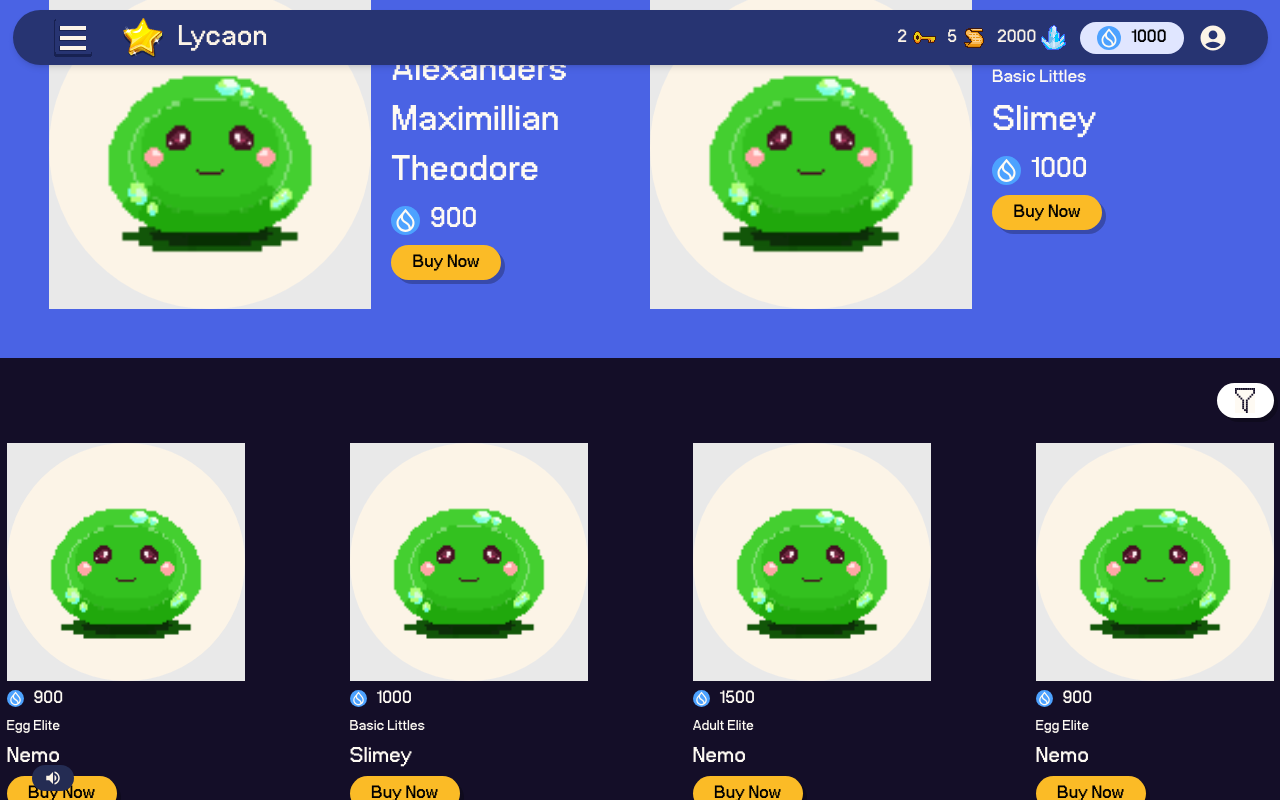
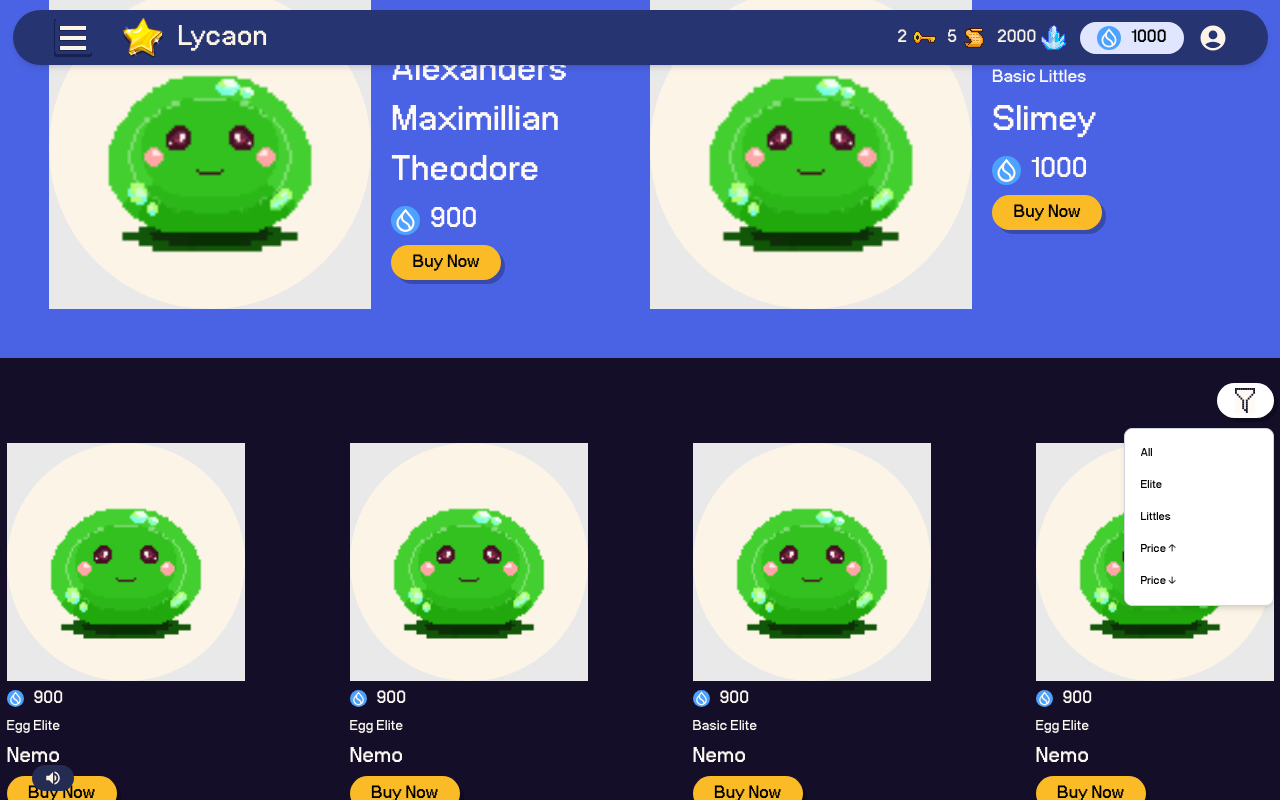
Before and after one commit to AntiAvengers/Lycaon, a React (Vite) app in the folder client/: page /marketplace in a window 1280 px wide. Both pictures are taken after a click on the button 1245 px from the left and 1365 px from the top of the page. Shown: the part 965-1765 px from the top of the page. Built offline with nearby package versions, Linux system fonts and the light colour scheme.

Commit message:
filter btn works

```diff
--- a/client/src/components/marketComp/all-listing.jsx
+++ b/client/src/components/marketComp/all-listing.jsx
@@ -1,3 +1,5 @@
+import { useState, useMemo } from "react";
+
 const creaturesList = [
     {
         src: "/assets/sprites/celestial-sprite.png",
@@ -86,6 +88,26 @@ const creaturesList = [
 ];
 
 const AllListing = () => {
+    const [filter, setFilter] = useState("all");
+    const [showFilters, setShowFilters] = useState(false);
+    const [sortOrder, setSortOrder] = useState("asc");
+
+    // const filteredCreatures = creaturesList
+    //     .filter((creature) =>
+    //         filter === "all" ? true : creature.rank === filter
+    //     )
+    //     .sort((a, b) =>
+    //         sortOrder === "asc" ? a.price - b.price : b.price - a.price
+    //     );
+
+    const filteredCreatures = useMemo(() => {
+        return creaturesList
+            .filter((creature) => filter === "all" || creature.rank === filter)
+            .sort((a, b) =>
+                sortOrder === "asc" ? a.price - b.price : b.price - a.price
+            );
+    }, [filter, sortOrder]);
+
     return (
         <div className="w-[1267px]">
             {creaturesList.length === 0 && (
@@ -95,16 +117,70 @@ const AllListing = () => {
             )}
 
             {creaturesList.length > 0 && (
-                <div className="flex flex-col items-end justify-start mt-[10px] gap-[25px]">
-                    <button className="w-[57px] h-[35px] rounded-[66px] bg-[#FFFFFF] flex items-center justify-center cursor-pointer shadow-[4px_4px_0_rgba(0,0,0,0.25)] active:translate-x-[4px] active:translate-y-[4px] active:shadow-none transition-all duration-75">
+                <div className="flex flex-col items-start justify-start mt-[10px] gap-[25px] relative">
+                    <div className="w-full flex justify-end">
+                        <button
+                            onClick={() => setShowFilters((prev) => !prev)}
+                            className="w-[57px] h-[35px] rounded-[66px] bg-[#FFFFFF] flex items-center justify-center cursor-pointer shadow-[4px_4px_0_rgba(0,0,0,0.25)] active:translate-x-[4px] active:translate-y-[4px] active:shadow-none transition-all duration-75"
+                        >
                             <img
                                 src="/assets/icons/filter.svg"
                                 alt="filterIcon"
                                 className="w-[20px] h-[25px]"
                             />
                         </button>
+                    </div>
+
+                    {showFilters && (
+                        <div className="absolute top-[45px] right-0 bg-white border border-gray-300 rounded-lg shadow-md p-2 z-10 w-[150px]">
+                            <button
+                                className="block w-full text-left px-2 py-1 hover:bg-gray-100"
+                                onClick={() => {
+                                    setFilter("all");
+                                    setShowFilters(false);
+                                }}
+                            >
+                                All
+                            </button>
+                            <button
+                                className="block w-full text-left px-2 py-1 hover:bg-gray-100"
+                                onClick={() => {
+                                    setFilter("Elite");
+                                    setShowFilters(false);
+                                }}
+                            >
+                                Elite
+                            </button>
+                            <button
+                                className="block w-full text-left px-2 py-1 hover:bg-gray-100"
+                                onClick={() => {
+                                    setFilter("Littles");
+                                    setShowFilters(false);
+                                }}
+                            >
+                                Littles
+                            </button>
+                            <button
+                                className="block w-full text-left px-2 py-1 hover:bg-gray-100"
+                                onClick={() => {
+                                    setSortOrder("asc"), setShowFilters(false);
+                                }}
+                            >
+                                Price ↑
+                            </button>
+                            <button
+                                className="block w-full text-left px-2 py-1 hover:bg-gray-100"
+                                onClick={() => {
+                                    setSortOrder("desc"), setShowFilters(false);
+                                }}
+                            >
+                                Price ↓
+                            </button>
+                        </div>
+                    )}
+
                     <ul className="w-full flex flex-wrap gap-x-[105px] gap-y-[50px] max-w-max">
-                        {creaturesList.map((creature) => (
+                        {filteredCreatures.map((creature) => (
                             <li key={creature.label} className="w-[238px]">
                                 <img
                                     src={creature.still}
```
Lines whose indentation alone changed are shown as unchanged.
